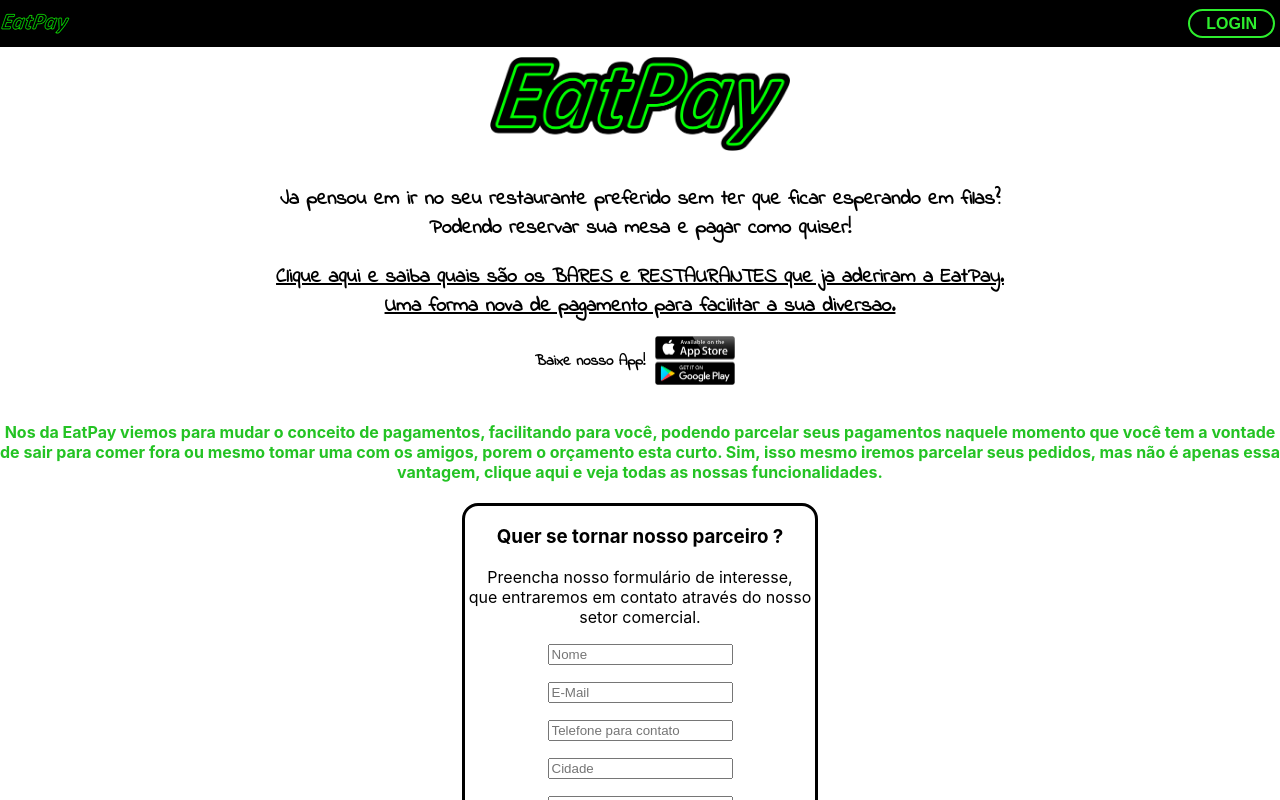
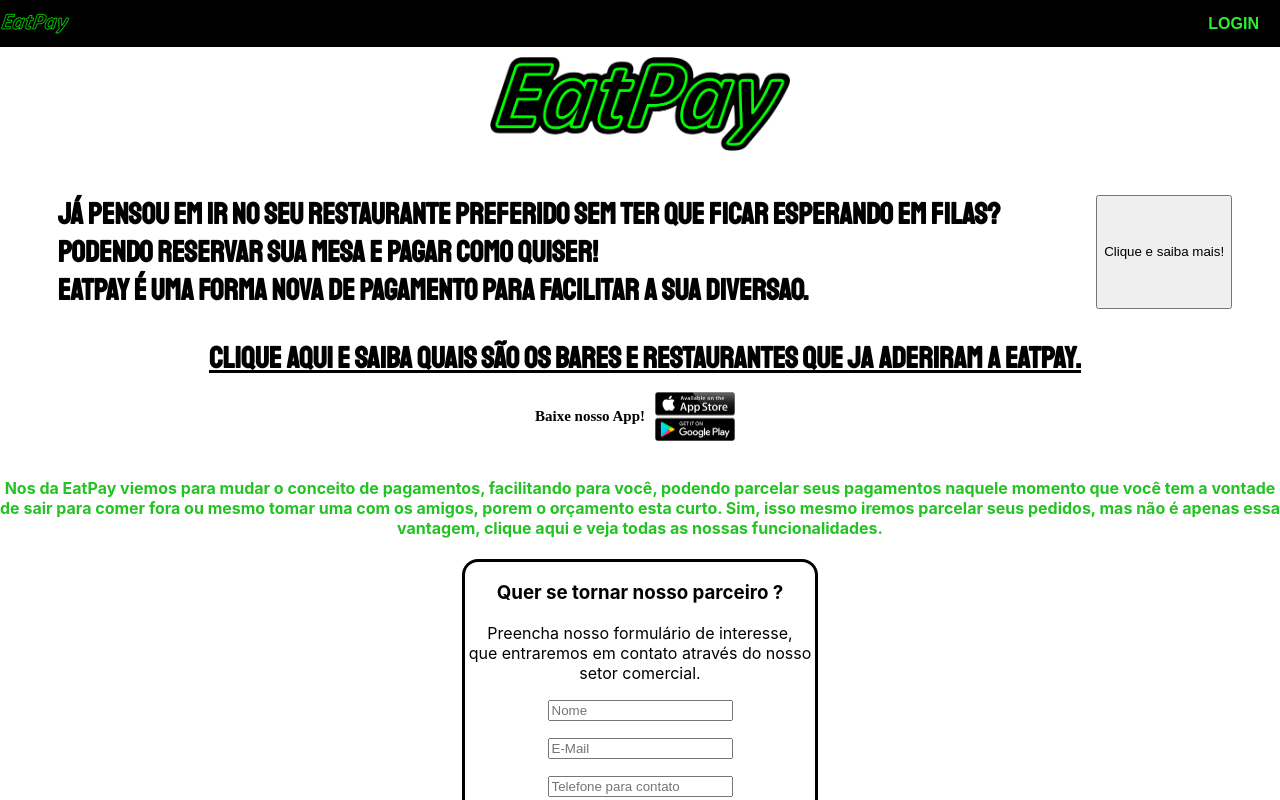
Before and after one commit to alexverrilo/Projeto, a React (Create React App) app in the folder projetointegrador-front-end/: page / in a window 1280 px wide. Shown: the top 800 px of the page. Built offline with nearby package versions, Linux system fonts and the light colour scheme.

Commit message:
Css pagina principal

```diff
--- a/projetointegrador-front-end/src/pages/principal.tsx
+++ b/projetointegrador-front-end/src/pages/principal.tsx
@@ -25,14 +25,16 @@
                 <header>
                     <img className={styles.logo} src="/content/logo.png" alt="Logo da Eat Pay"/>
                     <p className={styles.text}>
-                        Ja pensou em ir no seu restaurante preferido sem ter que ficar esperando em filas?<br/>
-                        Podendo reservar sua mesa e pagar como quiser!
+                        Já pensou em ir no seu restaurante preferido sem ter que ficar esperando em filas?<br/>
+                        Podendo reservar sua mesa e pagar como quiser!<br/>
+                        EatPay é uma forma nova de pagamento para facilitar a sua diversao.
+                        <button className={styles.btn}>Clique e saiba mais!</button>
                     </p>
                     <div>
                         <div>
                             {/* <p>Saiba aqui quais são os BARES e RESTAURANTES que ja aderiram a EatPay. Uma forma nova de pagamento para facilitar a sua diversao.</p> */}
-                            <NavLink to="/bares-restaurantes" className={styles.text}> Clique aqui e saiba quais são os BARES e RESTAURANTES que ja aderiram a EatPay.<br/>
-                            Uma forma nova de pagamento para facilitar a sua diversao. </NavLink>
+                            <NavLink to="/bares-restaurantes" className={styles.text}> Clique aqui e saiba quais são os BARES e RESTAURANTES que ja aderiram a EatPay.
+                            </NavLink>
                         </div>
                         <div className={styles.f}>
                             <h2>Baixe nosso App!</h2>
--- a/projetointegrador-front-end/src/styles/Botao.module.css
+++ b/projetointegrador-front-end/src/styles/Botao.module.css
@@ -4,28 +4,27 @@
      -moz-appearance: none;
           appearance: none;
   background-color: transparent;
-border: 2px solid rgb(46, 238, 46);
-border-radius: 1.0em;
+  border: 2px rgb(46, 238, 46);
+  border-radius: 30px;
   color: rgb(46, 238, 46);
   cursor: pointer;
   font-size: 1rem;
-font-weight: 400;
   line-height: 1;
   padding: 0.3em 1.0em;
-text-decoration: none;
   text-align: center;
   text-transform: uppercase;
   font-family: 'Montserrat', sans-serif;
   font-weight: 700;
   margin: 5px;
 }
+
 .first {
 
   -webkit-transition: box-shadow 300ms ease-in-out, color 300ms ease-in-out;
   transition: box-shadow 300ms ease-in-out, color 300ms ease-in-out;
 }
 .btn:hover, .btn:focus {
-  color: rgb(255, 255, 255);
+  color: rgb(22, 114, 3);
   outline: 0;
 }
 
--- /dev/null
+++ b/projetointegrador-front-end/src/styles/Botao2.module.css
@@ -0,0 +1,22 @@
+.btn {
+    display:block;
+    height: 100px;
+    width: 100px;
+    border-radius: 50%;
+    box-sizing: border-box;
+    -webkit-appearance: none;
+       -moz-appearance: none;
+            appearance: none;
+    background-color: transparent;
+    border: 2px solid rgb(46, 238, 46);
+    color: rgb(46, 238, 46);
+    cursor: pointer;
+    font-size: 1rem;
+    line-height: 1;
+    padding: 0.3em 1.0em;
+    text-align: center;
+    text-transform: uppercase;
+    font-family: 'Montserrat', sans-serif;
+    font-weight: 700;
+    margin: 5px;
+  }
--- a/projetointegrador-front-end/src/styles/Pagina.module.css
+++ b/projetointegrador-front-end/src/styles/Pagina.module.css
@@ -13,6 +13,9 @@
     flex-direction: column;
   }
   .login form{
+    position: absolute;
+    top: 0px;
+    right: 0px;
     justify-content: center;
     display: flex;
     flex-direction: column;
--- a/projetointegrador-front-end/src/styles/PaginaPrincipal.module.css
+++ b/projetointegrador-front-end/src/styles/PaginaPrincipal.module.css
@@ -1,6 +1,7 @@
-@import url('https://fonts.googleapis.com/css2?family=Indie+Flower&display=swap');
+@import url('https://fonts.googleapis.com/css2?family=Staatliches&display=swap');
 .root header{
-    text-align: center;
+    text-align: center
+;
 }
 .body {
     justify-content: center;
@@ -13,11 +14,14 @@
     margin: auto;
 }
 .text {
-    font-family: 'Indie Flower';
+    display: flex;
+    justify-content: space-around;
+    margin-left: 10px;
+    font-family: 'Staatliches';
     color:black;
     /* text-shadow: 2px 2px rgb(36, 195, 36); */
-    text-align: center;
-    font-size: 20px;
+    text-align: left;
+    font-size: 30px;
     font-weight: bold;
 }
 .p {
```
Also changed, not shown: projetointegrador-front-end/src/components/Botao2.tsx (added, +16 -0 lines). Lines whose indentation alone changed are shown as unchanged.
